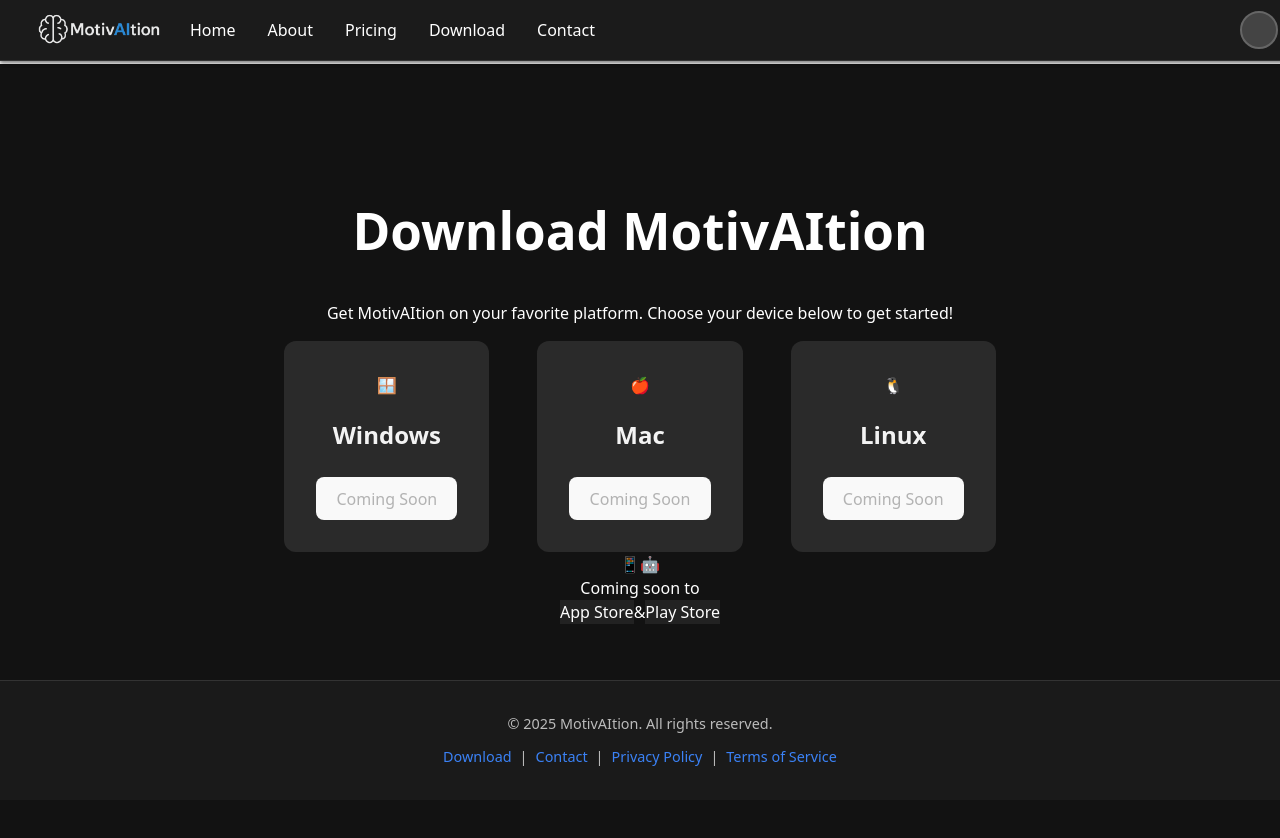
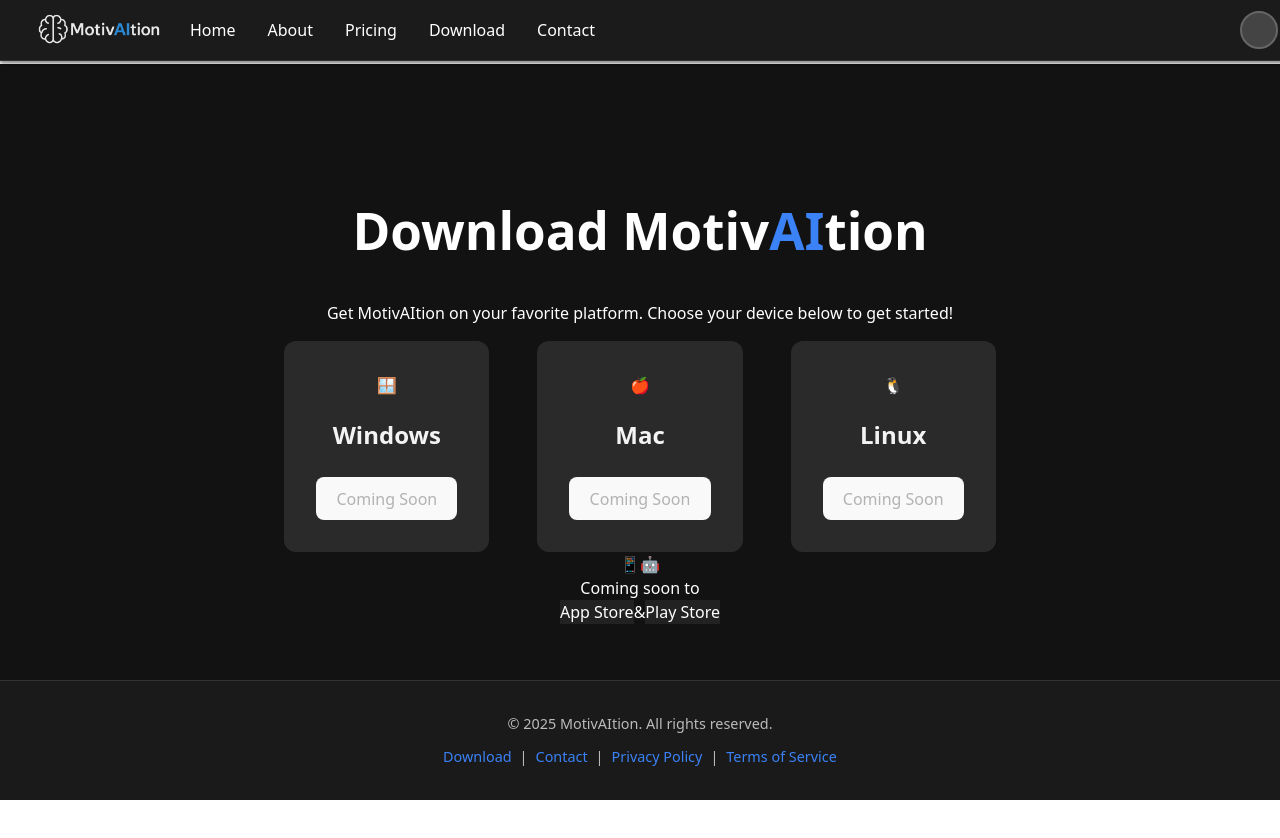
Before and after one commit to Yanay-Cohen/MotivAItation-Website, a React (Vite) app: page /download in a window 1280 px wide. Shown: the top 838 px of the page. After the commit the page ends 800 px from the top, so only its background shows below. Built offline with nearby package versions, Linux system fonts and the light colour scheme.

Commit message:
Finalize Download page, sticky footer, and button style fixes

```diff
--- a/src/pages/Download.tsx
+++ b/src/pages/Download.tsx
@@ -1,13 +1,29 @@
 import Navbar from '../components/Navbar';
 import Footer from '../components/Footer';
+import { useEffect } from 'react';
 
 export default function Download() {
+  useEffect(() => {
+    const originalBodyOverflow = document.body.style.overflow;
+    document.body.style.overflow = 'hidden';
+    return () => {
+      document.body.style.overflow = originalBodyOverflow;
+    };
+  }, []);
   return (
     <>
+      <style>{`
+        html, body, #root, .home-wrapper, main {
+          overflow: hidden !important;
+          height: 100vh !important;
+        }
+      `}</style>
       <Navbar />
-      <main className="home-wrapper min-h-screen flex flex-col">
+      <main className="home-wrapper min-h-screen flex flex-col justify-between">
         <section className="features-preview" style={{ padding: '2rem 1rem', background: 'transparent', marginTop: 0 }}>
-          <h1 className="text-4xl font-extrabold text-blue-400 mb-2 text-center">Download MotivAItion</h1>
+          <h1 className="text-4xl font-extrabold text-blue-400 mb-2 text-center">
+            Download Motiv<span className="ai-highlight">AI</span>tion
+          </h1>
           <p className="text-lg text-gray-300 mb-10 text-center max-w-xl mx-auto">
             Get MotivAItion on your favorite platform. Choose your device below to get started!
           </p>
@@ -47,7 +63,6 @@ export default function Download() {
             </div>
           </div>
         </section>
-        <div className="flex-1" />
         <Footer />
       </main>
     </>
```
